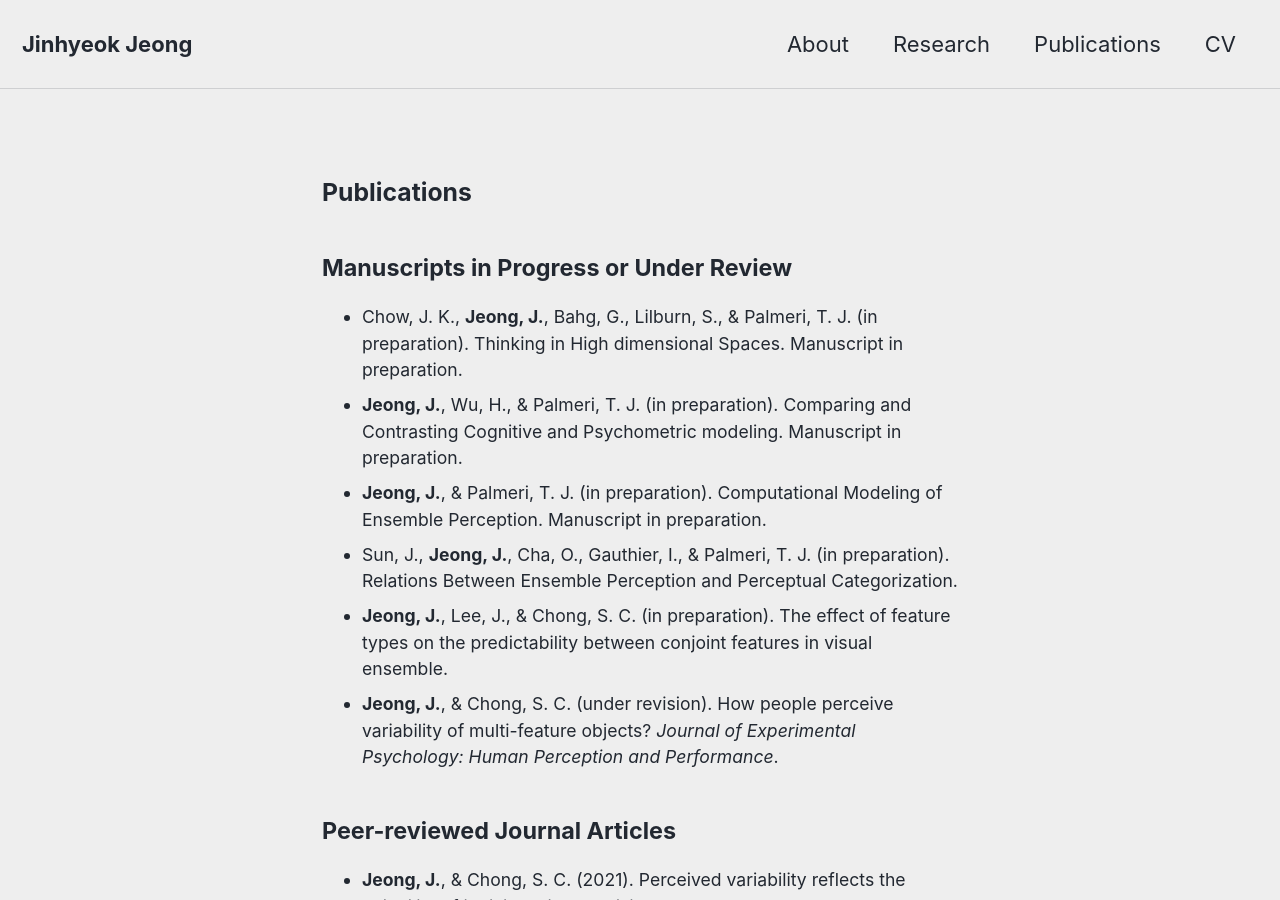
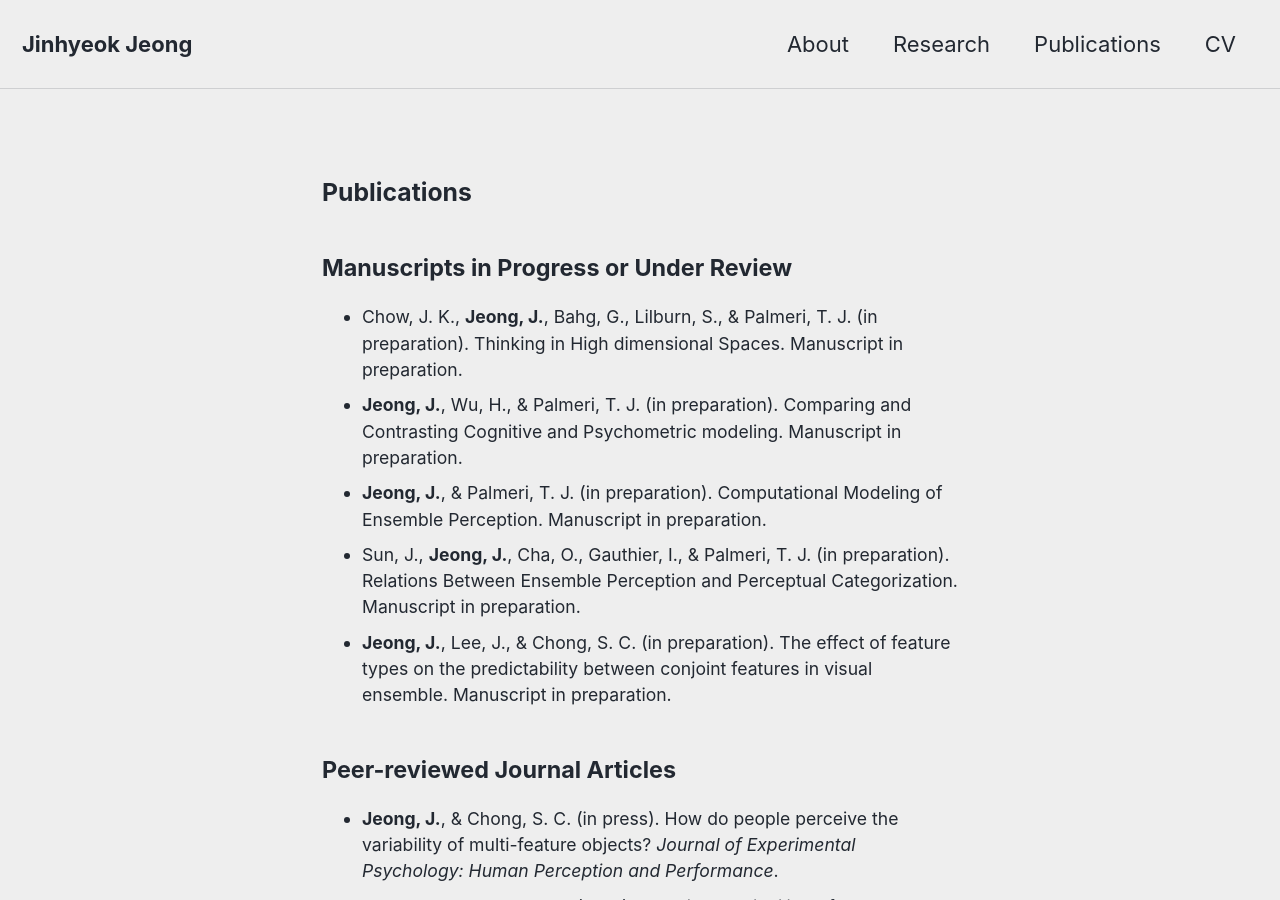
Before and after one commit to JinhyeokJeong/JinhyeokJeong.github.io, a Jekyll site: the page built from _pages/publications.md, in a window 1280 px wide and 900 px high. Built offline with Jekyll 4.4.1, drawn with Linux system fonts in a browser that asks for light colours; cached includes are drawn as plain includes.

Commit message:
update pubs

```diff
--- a/_pages/publications.md
+++ b/_pages/publications.md
@@ -9,12 +9,12 @@ author_profile: false
 	<li style="font-size:0.8em;">Chow, J. K., <b>Jeong, J.</b>, Bahg, G., Lilburn, S., & Palmeri, T. J. (in preparation). Thinking in High dimensional Spaces. Manuscript in preparation.</li>
 	<li style="font-size:0.8em;"><b>Jeong, J.</b>, Wu, H., & Palmeri, T. J. (in preparation). Comparing and Contrasting Cognitive and Psychometric modeling. Manuscript in preparation.</li>
 	<li style="font-size:0.8em;"><b>Jeong, J.</b>, & Palmeri, T. J. (in preparation). Computational Modeling of Ensemble Perception. Manuscript in preparation.</li>
-	<li style="font-size:0.8em;">Sun, J., <b>Jeong, J.</b>, Cha, O., Gauthier, I., & Palmeri, T. J. (in preparation). Relations Between Ensemble Perception and Perceptual Categorization.</li>
-	<li style="font-size:0.8em;"><b>Jeong, J.</b>, Lee, J., & Chong, S. C. (in preparation). The effect of feature types on the predictability between conjoint features in visual ensemble.</li>
-	<li style="font-size:0.8em;"><b>Jeong, J.</b>, & Chong, S. C. (under revision). How people perceive variability of multi-feature objects? <i>Journal of Experimental Psychology: Human Perception and Performance</i>.</li>
+	<li style="font-size:0.8em;">Sun, J., <b>Jeong, J.</b>, Cha, O., Gauthier, I., & Palmeri, T. J. (in preparation). Relations Between Ensemble Perception and Perceptual Categorization. Manuscript in preparation.</li>
+	<li style="font-size:0.8em;"><b>Jeong, J.</b>, Lee, J., & Chong, S. C. (in preparation). The effect of feature types on the predictability between conjoint features in visual ensemble. Manuscript in preparation.</li>
 </ul>
 #### Peer-reviewed Journal Articles
 <ul>
+	<li style="font-size:0.8em;"><b>Jeong, J.</b>, & Chong, S. C. (in press). How do people perceive the variability of multi-feature objects? <i>Journal of Experimental Psychology: Human Perception and Performance</i>.</li>
 	<li style="font-size:0.8em;"><b>Jeong, J.</b>, & Chong, S. C. (2021). Perceived variability reflects the reliability of individual items. <i>Vision Research, 183</i>, 91-105.</li>
 	<li style="font-size:0.8em;"><b>Jeong, J.</b>, & Chong, S. C. (2020). Adaptation to mean and variance: Interrelationships between mean and variance representations in orientation perception. <i>Vision Research, 167</i>, 46-53.</li>
 </ul>
```
